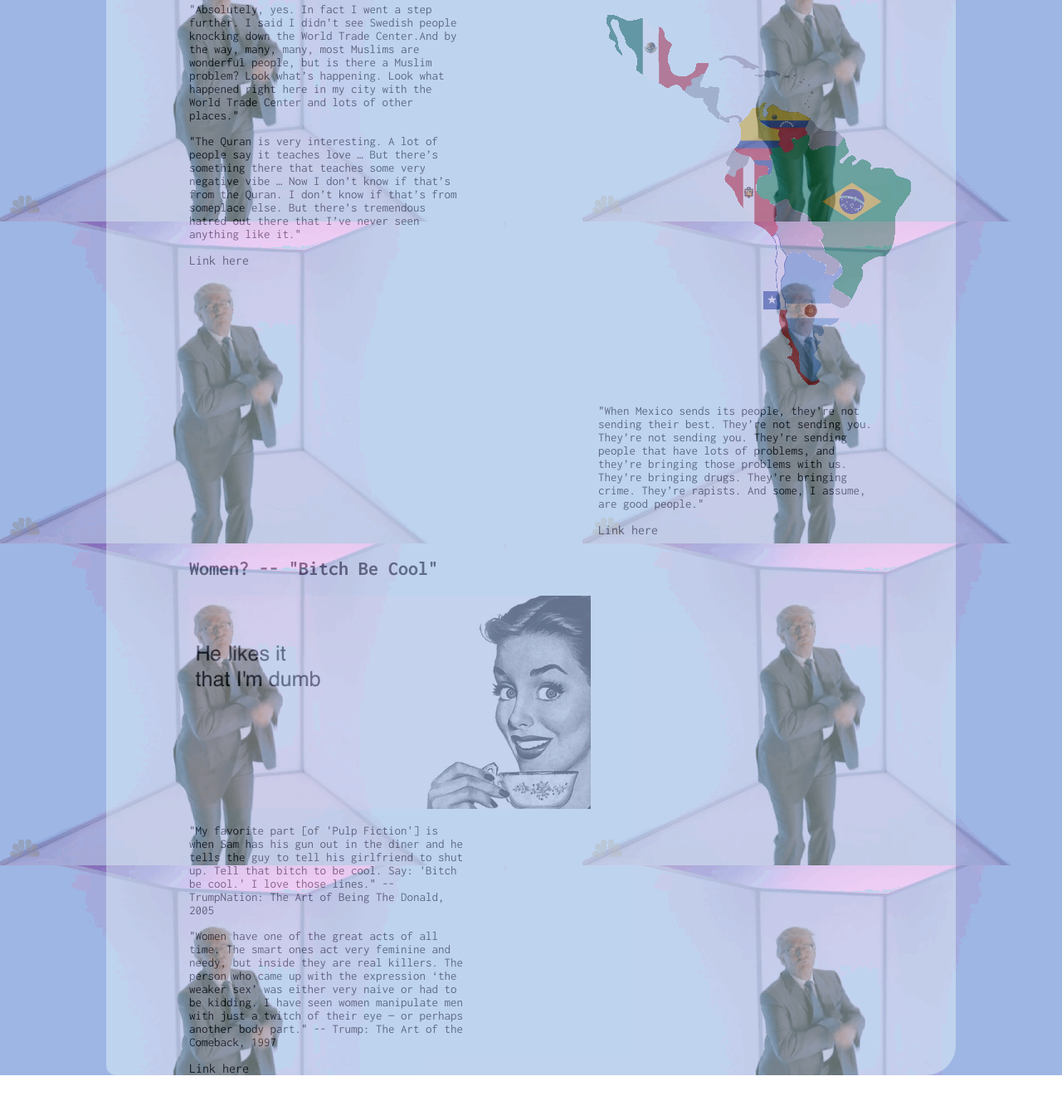
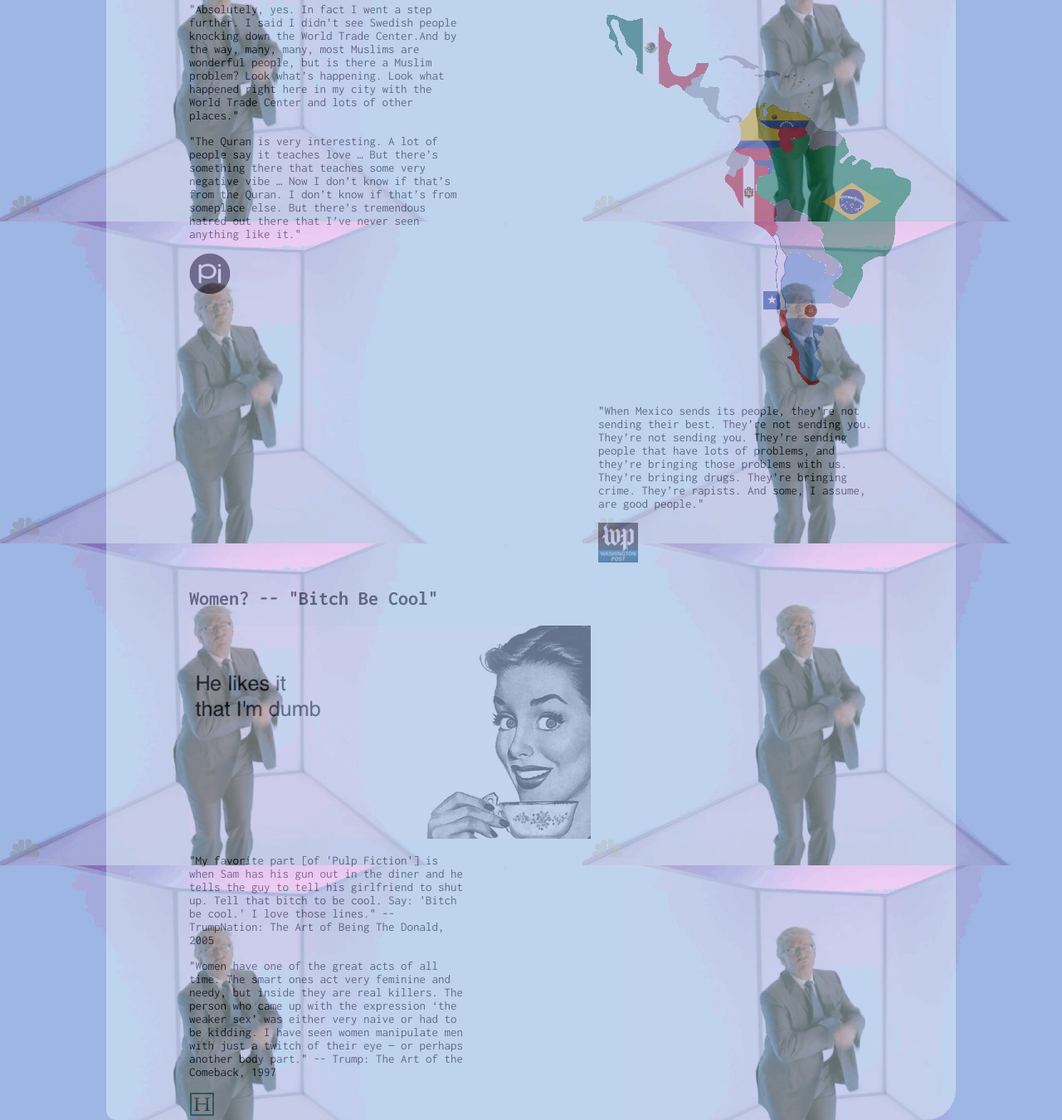
Before and after one commit to alexjpujol/donaldtrump, a plain HTML site: page index2.html in a window 1280 px wide. Shown: the part 509-1859 px from the top of the page at 83% size. Before the commit the page ends 1805 px from the top, so only its background shows below. Drawn offline with Linux system fonts and the light colour scheme.

Commit message:
lastedit

```diff
--- a/index2.html
+++ b/index2.html
@@ -40,13 +40,13 @@
          <img src="islam3.png">
          <p>"Absolutely, yes. In fact I went a step further. I said I didn’t see Swedish people knocking down the World Trade Center.And by the way, many, many, most Muslims are wonderful people, but is there a Muslim problem? Look what’s happening. Look what happened right here in my city with the World Trade Center and lots of other places."</p>
 
-         <p>"The Quran is very interesting. A lot of people say it teaches love … But there’s something there that teaches some very negative vibe … Now I don’t know if that’s from the Quran. I don’t know if that’s from someplace else. But there’s tremendous hatred out there that I’ve never seen anything like it."</p><a href="http://www.thepoliticalinsider.com/video-resurfaces-donald-trumps-views-on-the-muslim-problem-whoa/"> Link here </a></div>
+         <p>"The Quran is very interesting. A lot of people say it teaches love … But there’s something there that teaches some very negative vibe … Now I don’t know if that’s from the Quran. I don’t know if that’s from someplace else. But there’s tremendous hatred out there that I’ve never seen anything like it."</p><a href="http://www.thepoliticalinsider.com/video-resurfaces-donald-trumps-views-on-the-muslim-problem-whoa/"><img src="pi.png"> </a></div>
 
 
     <div class="side">
     <h2>On Immigration -- Because Everyone is from Mexico</h2>
     <img src="america.png">
-	<p>"When Mexico sends its people, they’re not sending their best. They’re not sending you. They’re not sending you. They’re sending people that have lots of problems, and they’re bringing those problems with us. They’re bringing drugs. They’re bringing crime. They’re rapists. And some, I assume, are good people."</p><a href="https://www.washingtonpost.com/news/fact-checker/wp/2015/07/08/donald-trumps-false-comments-connecting-mexican-immigrants-and-crime/">Link here</a>
+	<p>"When Mexico sends its people, they’re not sending their best. They’re not sending you. They’re not sending you. They’re sending people that have lots of problems, and they’re bringing those problems with us. They’re bringing drugs. They’re bringing crime. They’re rapists. And some, I assume, are good people."</p><a href="https://www.washingtonpost.com/news/fact-checker/wp/2015/07/08/donald-trumps-false-comments-connecting-mexican-immigrants-and-crime/"><img src="wp.png"></a>
 </div> <!--closes side-->
 
 
@@ -55,7 +55,7 @@
      <img src="woman.png">
 	<p>"My favorite part [of 'Pulp Fiction'] is when Sam has his    gun out in the diner and he tells the guy to tell his girlfriend to shut up. Tell that bitch to be cool. Say: 'Bitch be cool.' I love those lines." -- TrumpNation: The Art of Being The Donald, 2005</p>
 
-    <p>"Women have one of the great acts of all time. The smart ones act very feminine and needy, but inside they are real killers. The person who came up with the expression ‘the weaker sex’ was either very naive or had to be kidding. I have seen women manipulate men with just a twitch of their eye — or perhaps another body part." -- Trump: The Art of the Comeback, 1997</p><a href="http://www.huffingtonpost.com/entry/18-real-things-donald-trump-has-said-about-women_us_55d356a8e4b07addcb442023/">Link here</a></div>
+    <p>"Women have one of the great acts of all time. The smart ones act very feminine and needy, but inside they are real killers. The person who came up with the expression ‘the weaker sex’ was either very naive or had to be kidding. I have seen women manipulate men with just a twitch of their eye — or perhaps another body part." -- Trump: The Art of the Comeback, 1997</p><a href="http://www.huffingtonpost.com/entry/18-real-things-donald-trump-has-said-about-women_us_55d356a8e4b07addcb442023/"><img src="huff3.png"></a></div>
 
 
     </div>
```
Also changed, not shown: america2.png (deleted), americac3.jpg (deleted), huff.jpg (added), huff2.png (added), huff3.png (added), islam.jpg (deleted), islam2.jpg (deleted), pi.png (added), trump1.jpg (deleted), wp.png (added).
